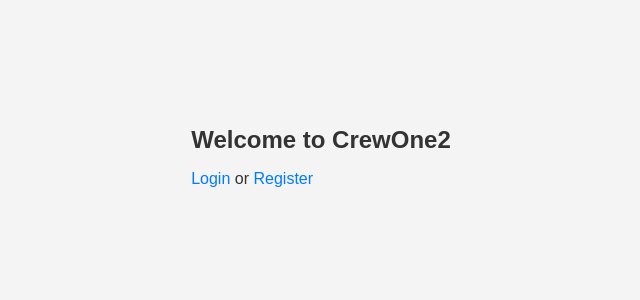
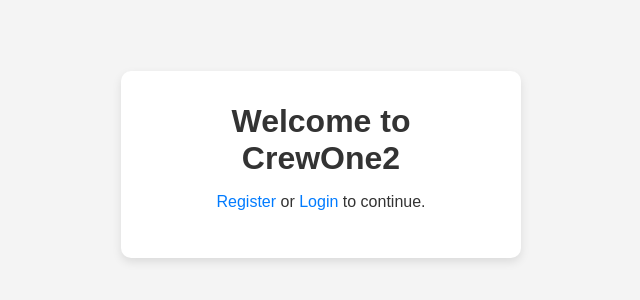
Before and after one commit to djahern-max/CrewOne2, a React (Create React App) app in the folder crewone2-frontend/: page / in a window 1280 px wide. Shown: the part 236-536 px from the top of the page, without its empty margins (319-959 px from the left). Built offline with nearby package versions, Linux system fonts and the light colour scheme.

Commit message:
home has css applied

```diff
--- a/crewone2-frontend/src/components/Home.js
+++ b/crewone2-frontend/src/components/Home.js
@@ -1,19 +1,20 @@
 import React from "react";
 import { Link } from "react-router-dom";
-import "../styles.css"; // Ensure you import the styles
+import "../styles.css"; // Ensure this path is correct
 
 const Home = () => {
   return (
-    <div>
-      <h2>Welcome to CrewOne2</h2>
+    <div className="container">
+      <h1>Welcome to CrewOne2</h1>
       <p className="message">
+        <Link to="/register" className="link">
+          Register
+        </Link>{" "}
+        or{" "}
         <Link to="/login" className="link">
           Login
         </Link>{" "}
-        or{" "}
-        <Link to="/register" className="link">
-          Register
-        </Link>
+        to continue.
       </p>
     </div>
   );
--- a/crewone2-frontend/src/styles.css
+++ b/crewone2-frontend/src/styles.css
@@ -41,10 +41,10 @@
   text-align: center;
 }
 
+h1,
 h2 {
   color: #333;
   margin-bottom: 1rem;
-  border: none; /* Ensure no border */
 }
 
 form div {
```
